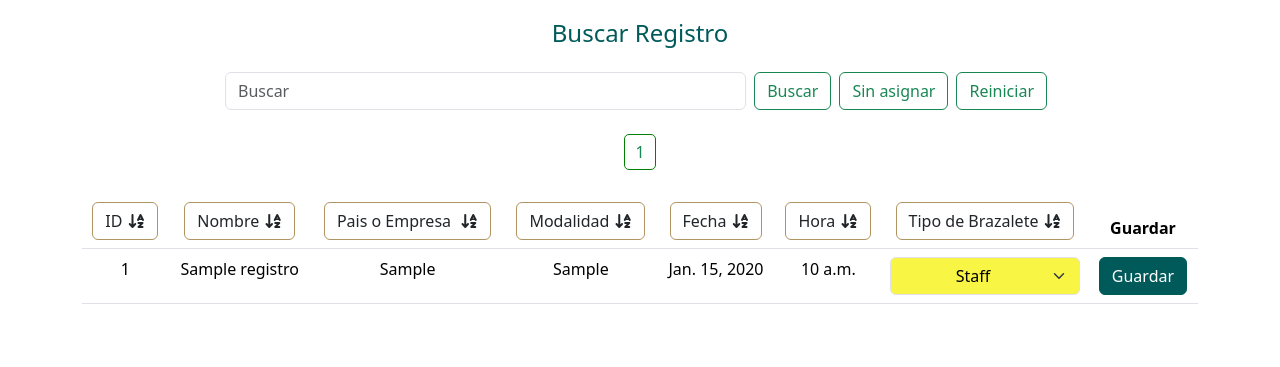
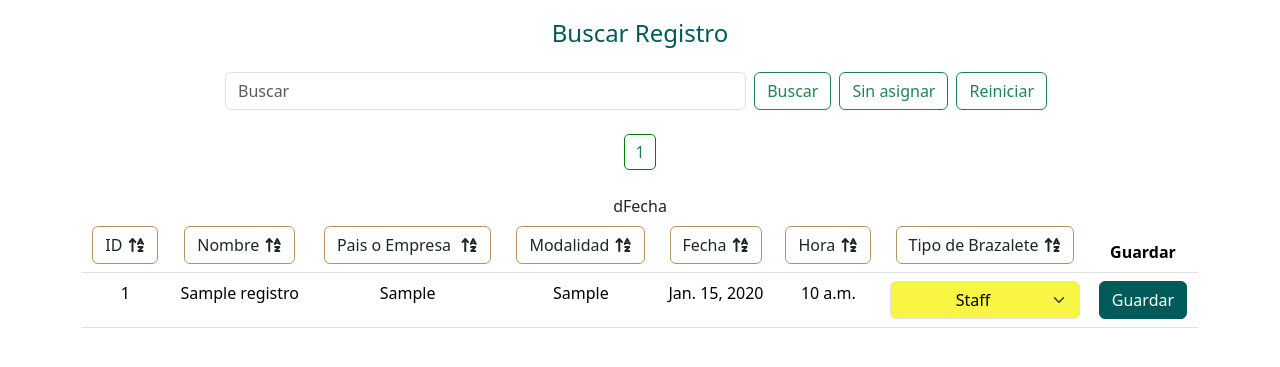
Before and after one commit to DanielAlegriaLino/pulseras_register, a Django app: page /registros/ in a window 1280 px wide. Shown: the part 163-530 px from the top of the page. Run offline with Django 5.2, Linux system fonts and the light colour scheme; tables that the repository leaves empty hold one stand-in row (values such as "Sample post"); some libraries are stand-ins or nearby versions.

Commit message:
asc and desc for registers + fixes

```diff
--- a/ProjectComunadesExtranjeras/AppResgistro/templates/registers.html
+++ b/ProjectComunadesExtranjeras/AppResgistro/templates/registers.html
@@ -55,13 +55,55 @@
         <table class="table">
             <thead>
                 <tr>
-                    <th><button class="btn sort-btn a-z">ID<i class="fa-solid fa-arrow-down-a-z sort-toggle"></i></button></th>
-                    <th><button class="btn sort-btn a-z">Nombre<i class="fa-solid fa-arrow-down-a-z sort-toggle"></i></button></th>
-                    <th><button class="btn sort-btn a-z">Pais o Empresa <i class="fa-solid fa-arrow-down-a-z sort-toggle"></i></button></th>
-                    <th><button class="btn sort-btn a-z">Modalidad<i class="fa-solid fa-arrow-down-a-z sort-toggle"></i></button></th>
-                    <th><button class="btn sort-btn a-z">Fecha<i class="fa-solid fa-arrow-down-a-z sort-toggle"></i></button></th>
-                    <th><button class="btn sort-btn a-z">Hora<i class="fa-solid fa-arrow-down-a-z sort-toggle"></i></button></th>
-                    <th><button class="btn sort-btn a-z">Tipo de Brazalete<i class="fa-solid fa-arrow-down-a-z sort-toggle"></i></button></th>
+                    {{ field }}
+                    <th>
+                    {% if next_order == "asc" and field == "nIdRegistro" %}
+                        <a href="?field=nIdRegistro&order={{ next_order }}"><button class="btn sort-btn a-z" data-field="nIdRegistro">ID<i class="fa-solid fa-arrow-down-a-z sort-toggle "></i></button></a>
+                    {% else %}
+                        <a href="?field=nIdRegistro&order={{ next_order }}"><button class="btn sort-btn a-z" data-field="nIdRegistro">ID<i class="fa-solid sort-toggle fa-arrow-up-a-z"></i></button></a>
+                    {% endif %}
+                    </th>
+                    <th>
+                    {% if next_order == "asc" and field == "cNombreCompleto" %}
+                        <a href="?field=cNombreCompleto&order={{ next_order }}"><button class="btn sort-btn a-z" data-field="cNombreCompleto">Nombre<i class="fa-solid fa-arrow-down-a-z sort-toggle"></i></button></a>
+                    {% else %}
+                        <a href="?field=cNombreCompleto&order={{ next_order }}"><button class="btn sort-btn a-z" data-field="cNombreCompleto">Nombre<i class="fa-solid sort-toggle fa-arrow-up-a-z"></i></button></a>
+                    {% endif %}
+                    </th>
+                    <th>
+                    {% if next_order == "asc" and field == "cPaisEmpresa" %}
+                        <a href="?field=cPaisEmpresa&order={{ next_order }}"><button class="btn sort-btn a-z" data-field="cPaisEmpresa">Pais o Empresa <i class="fa-solid fa-arrow-down-a-z sort-toggle"></i></button></a>
+                    {% else %}
+                        <a href="?field=cPaisEmpresa&order={{ next_order }}"><button class="btn sort-btn a-z" data-field="cPaisEmpresa">Pais o Empresa <i class="fa-solid sort-toggle fa-arrow-up-a-z"></i></button></a>
+                    {% endif %}
+                    <th>
+                    {% if next_order == "asc" and field == "cModalidadActividad" %}
+                        <a href="?field=cModalidadActividad&order={{ next_order }}"><button class="btn sort-btn a-z" data-field="cModalidadActividad">Modalidad<i class="fa-solid fa-arrow-down-a-z sort-toggle"></i></button></a>
+                    {% else %}
+                        <a href="?field=cModalidadActividad&order={{ next_order }}"><button class="btn sort-btn a-z" data-field="cModalidadActividad">Modalidad<i class="fa-solid sort-toggle fa-arrow-up-a-z"></i></button></a>
+                    {% endif %}
+                    </th>
+                    <th>
+                    {% if next_order == "asc" and field == "dFecha" %}
+                        <a href="?field=dFecha&order={{ next_order }}"><button class="btn sort-btn a-z" data-field="dFecha">Fecha<i class="fa-solid fa-arrow-down-a-z sort-toggle"></i></button></a>
+                    {% else %}
+                        <a href="?field=dFecha&order={{ next_order }}"><button class="btn sort-btn a-z" data-field="dFecha">Fecha<i class="fa-solid sort-toggle fa-arrow-up-a-z"></i></button></a>
+                    {% endif %}
+                    </th>
+                    <th>
+                    {% if next_order == "asc" and field == "tHora" %}
+                        <a href="?field=tHora&order={{ next_order }}"><button class="btn sort-btn a-z" data-field="tHora">Hora<i class="fa-solid fa-arrow-down-a-z sort-toggle"></i></button></a>
+                    {% else %}
+                        <a href="?field=tHora&order={{ next_order }}"><button class="btn sort-btn a-z" data-field="tHora">Hora<i class="fa-solid sort-toggle fa-arrow-up-a-z"></i></button></a>
+                    {% endif %}
+                    </th>
+                    <th>
+                    {% if next_order == "asc" and field == "cBrazalete" %}
+                        <a href="?field=cBrazalete&order={{ next_order }}"><button class="btn sort-btn a-z" data-field="cBrazalete">Tipo de Brazalete<i class="fa-solid fa-arrow-down-a-z sort-toggle"></i></button></a>
+                    {% else %}
+                    <a href="?field=cBrazalete&order={{ next_order }}"><button class="btn sort-btn a-z" data-field="cBrazalete">Tipo de Brazalete<i class="fa-solid sort-toggle fa-arrow-up-a-z"></i></button></a>
+                    {% endif %}
+                    </th>
                     <th>Guardar</th>
                 </tr>
             </thead>
@@ -104,5 +146,6 @@
 {% endblock %}
 
 {% block scripts %}
+    <script src="https://code.jquery.com/jquery-3.6.0.min.js"></script>
     <script src="{% static 'js/registers.js' %}"></script>
 {% endblock %}
--- a/ProjectComunadesExtranjeras/AppResgistro/views.py
+++ b/ProjectComunadesExtranjeras/AppResgistro/views.py
@@ -1,5 +1,5 @@
 from django.shortcuts import render, redirect, get_object_or_404
-from django.http import HttpResponse
+from django.http import HttpResponse, JsonResponse
 from .forms import t_registroForm
 from .models import t_registro
 import psycopg2
@@ -11,11 +11,21 @@ def home(request):
 
 def registers(request):
     nombre = request.GET.get("cNombreCompleto", None)
+    order = request.GET.get('order', 'asc')
+    next_order = 'desc' if order == 'asc' else 'asc'
     if nombre:
         registros = t_registro.objects.filter(Q(cNombreCompleto__contains=nombre) | Q(cPaisEmpresa__contains=nombre))
         return render(request, 'registers.html', {'registros': registros})
     else:
-        registros = t_registro.objects.all().order_by('cBrazalete')
+        registros = t_registro.objects.all().order_by('-dFecha')
+
+    field = request.GET.get('field', 'dFecha')
+
+    if field:
+        if order == 'asc':
+            registros = registros.order_by(f'-{field}')
+        else:
+            registros = registros.order_by(field)
 
     paginator = Paginator(registros, 35)  # 10 registros por página
     page = request.GET.get('page')
@@ -27,15 +37,22 @@ def registers(request):
     except EmptyPage:
         registros_pagina = paginator.page(paginator.num_pages)
 
-
     if request.method == 'POST':
         id_reg = request.POST.get('id_r')
         n_braz = request.POST.get('n_bz')
         registro_asignar = get_object_or_404(t_registro, nIdRegistro=id_reg)
         registro_asignar.cBrazalete = n_braz
         registro_asignar.save()
+    return render(request, 'registers.html', {'registros': registros_pagina, 'order': order, 'next_order': next_order, 'field': field})
 
-    return render(request, 'registers.html', {'registros': registros_pagina})
+def ordenar_registros(request):
+    field = request.GET.get('field')
+    order = request.GET.get('order', 'asc')
+    if order == 'desc':
+        field = '-' + field
+    registros = t_registro.objects.all().order_by(field)
+    html = render(request, 'registers.html', {'registros': registros})
+    return JsonResponse({'html': html.content})
 
 def FormRegistro(request):
     if request.method == 'POST':
--- a/ProjectComunadesExtranjeras/ProjectComunadesExtranjeras/urls.py
+++ b/ProjectComunadesExtranjeras/ProjectComunadesExtranjeras/urls.py
@@ -12,4 +12,5 @@ urlpatterns = [
     path('registros/<str:search>', views.registers, name="registers"),
     path('NuevoRegistro/', views.FormRegistro, name="forms-register"),
     path('corte/', views.getSummary, name="getSummary"),
+    path('ordenar_registros/', views.ordenar_registros, name='ordenar_registros'),
 ] + static(settings.STATIC_URL, document_root=settings.STATIC_ROOT)
```
